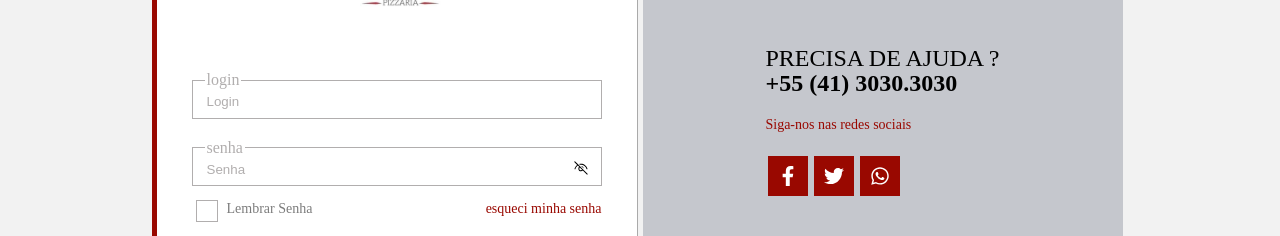
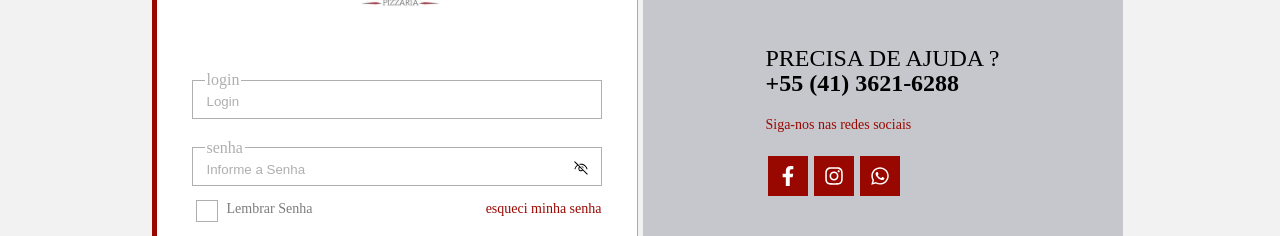
Before and after one commit to fernandolfla/pizzaria_front, a React (Create React App) app: page /login in a window 1280 px wide. Shown: the part 270-506 px from the top of the page. Built offline with nearby package versions, Linux system fonts and the light colour scheme; no server answers; the HTML template or start-up script is replaced by a standard one.

Commit message:
fix/LoginScreen

```diff
--- a/src/pages/login/index.tsx
+++ b/src/pages/login/index.tsx
@@ -1,6 +1,6 @@
 import "./login.scss"
 import Logo from "../../assets/home/logo.jpeg";
-import { FaFacebookF, FaTwitter, FaWhatsapp } from 'react-icons/fa';
+import { FaFacebookF, FaInstagram, FaWhatsapp } from 'react-icons/fa';
 import { VscCheck, VscEye, VscEyeClosed } from 'react-icons/vsc'
 import useLogin from './hook/useLogin';
 import FooterAuth from "../../components/footer/auth";
@@ -39,7 +39,7 @@ function Login() {
               "login__form__content__text__invalid":
               "login__form__content__text"}>login</legend>
             <input
-              type="email"
+              type="Informe o Login"
               className="login__form__content__input"
               placeholder="Login"
               onKeyDown={(e) => {handleKeyPress(e)}}
@@ -58,7 +58,7 @@ function Login() {
             <input
               type={!visible ? "password" : "text"}
               className="login__form__content__input__password"
-              placeholder="Senha"
+              placeholder="Informe a Senha"
               onKeyDown={(e) => handleKeyPress(e)}
               onChange={(e) => setPassword(e.target.value)}
               value={password}
@@ -105,7 +105,7 @@ function Login() {
         <div className="login__help">
           <div className="login__help__content">
             <p className="login__help__content__text">PRECISA DE AJUDA ?</p><br />
-            <p className="login__help__content__number">+55 (41) 3030.3030</p>
+            <p className="login__help__content__number">+55 (41) 3621-6288</p>
             <div className="login__help__content__social">
               <p className="login__help__content__social__text">Siga-nos nas redes sociais</p>
               <div className="login__help__content__social__icons">
@@ -116,12 +116,12 @@ function Login() {
                 </div>
                 <div
                   className="login__help__content__social__icons__content"
-                  onClick={() => redirect("https://www.facebook.com/pages/Don-Roberto-Pizzaria-E-Chopperia/1578189905770892")}>
-                  <FaTwitter className="login__help__content__social__icons__content__icon"/>
+                  onClick={() => redirect("https://www.instagram.com/don_roberto_pizzaria/")}>
+                  <FaInstagram className="login__help__content__social__icons__content__icon"/>
                 </div>
                 <div
                     className="login__help__content__social__icons__content"
-                    onClick={() => redirect("https://wa.me/554130303030")}>
+                    onClick={() => redirect("https://web.whatsapp.com/send?phone=5541991549910&text=")}>
                   <FaWhatsapp className="login__help__content__social__icons__content__icon"/>
                 </div>
               </div>
```
